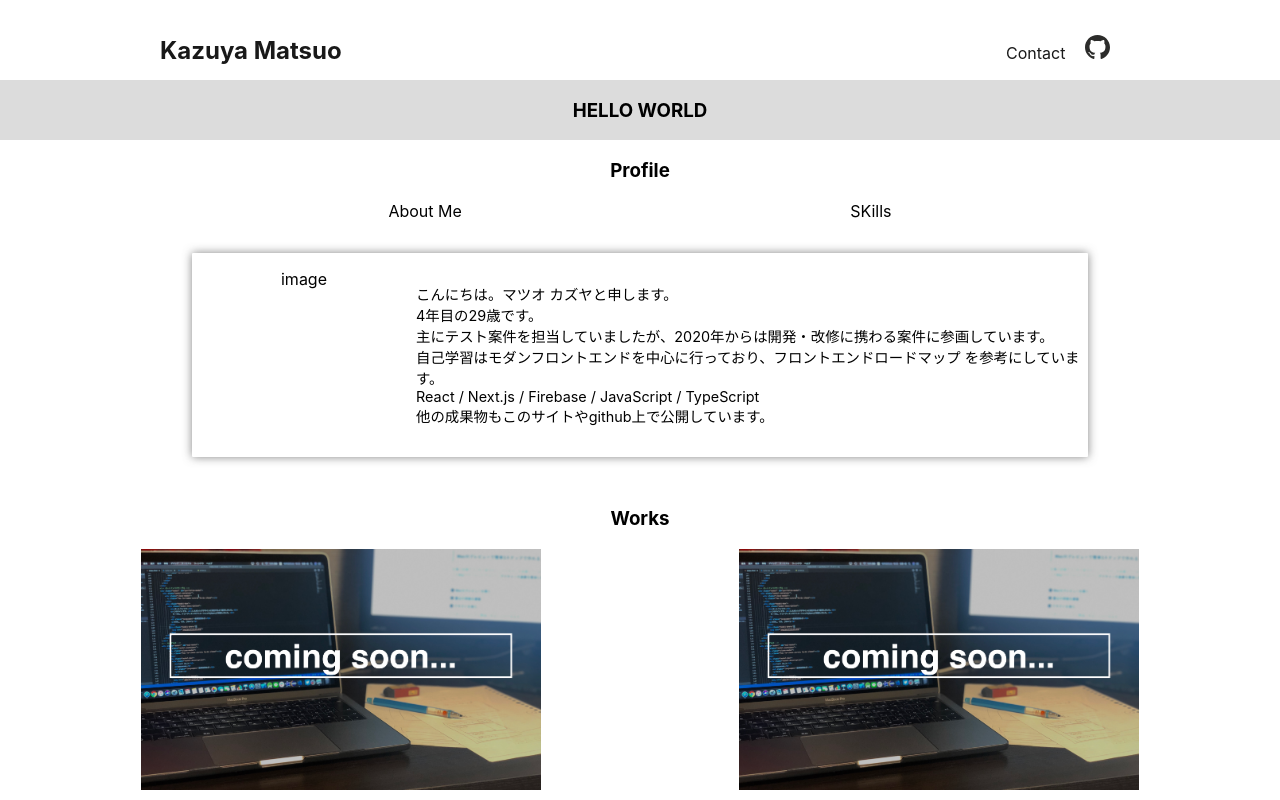
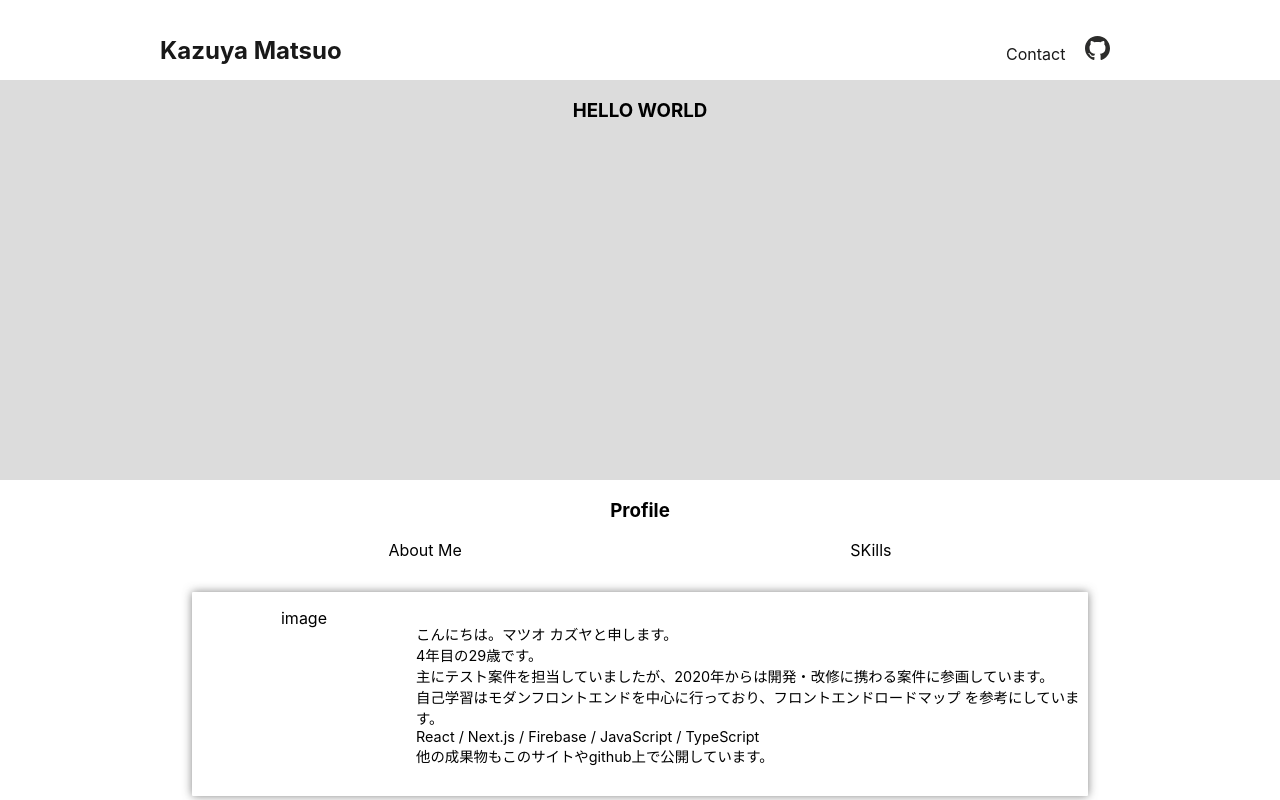
Before and after one commit to kazuya-m/my-pf, a Next.js app: page / in a window 1280 px wide. Shown: the top 800 px of the page. Built offline with nearby package versions, Linux system fonts and the light colour scheme.

Commit message:
modified css

```diff
--- a/components/header/index.jsx
+++ b/components/header/index.jsx
@@ -4,11 +4,11 @@ import Link from 'next/link'
 export function Header() {
   return(
     <header className={styles.header}>
-      <div className="header-left">
+      {/* <div className="header-left"> */}
         <Link href="/">
           <a><h2>Kazuya Matsuo</h2></a>
         </Link>
-      </div>
+      {/* </div> */}
       <div className={styles.header__menu}>
         <ul className={styles.menu__list}>
           <li className={styles.menu__item}>
--- a/components/header/index.module.css
+++ b/components/header/index.module.css
@@ -1,10 +1,10 @@
 .header {
   width: 100%;
-  height: 10vh;
+  height: 80px;
   display: flex;
   flex-wrap: wrap;
   justify-content: space-between;
-  align-items: baseline;
+  align-items: center;
   position: fixed;
   top: 0;
   z-index: 10;
--- a/components/top/index.module.css
+++ b/components/top/index.module.css
@@ -1,4 +1,5 @@
 .wrapper {
   width: 100%;
+  height: 50vh;
   background-color: #dcdcdc;
 }
--- a/styles/globals.css
+++ b/styles/globals.css
@@ -9,6 +9,7 @@ body {
 a {
   color: inherit;
   text-decoration: none;
+  display: inline;
 }
 
 ul {
```
